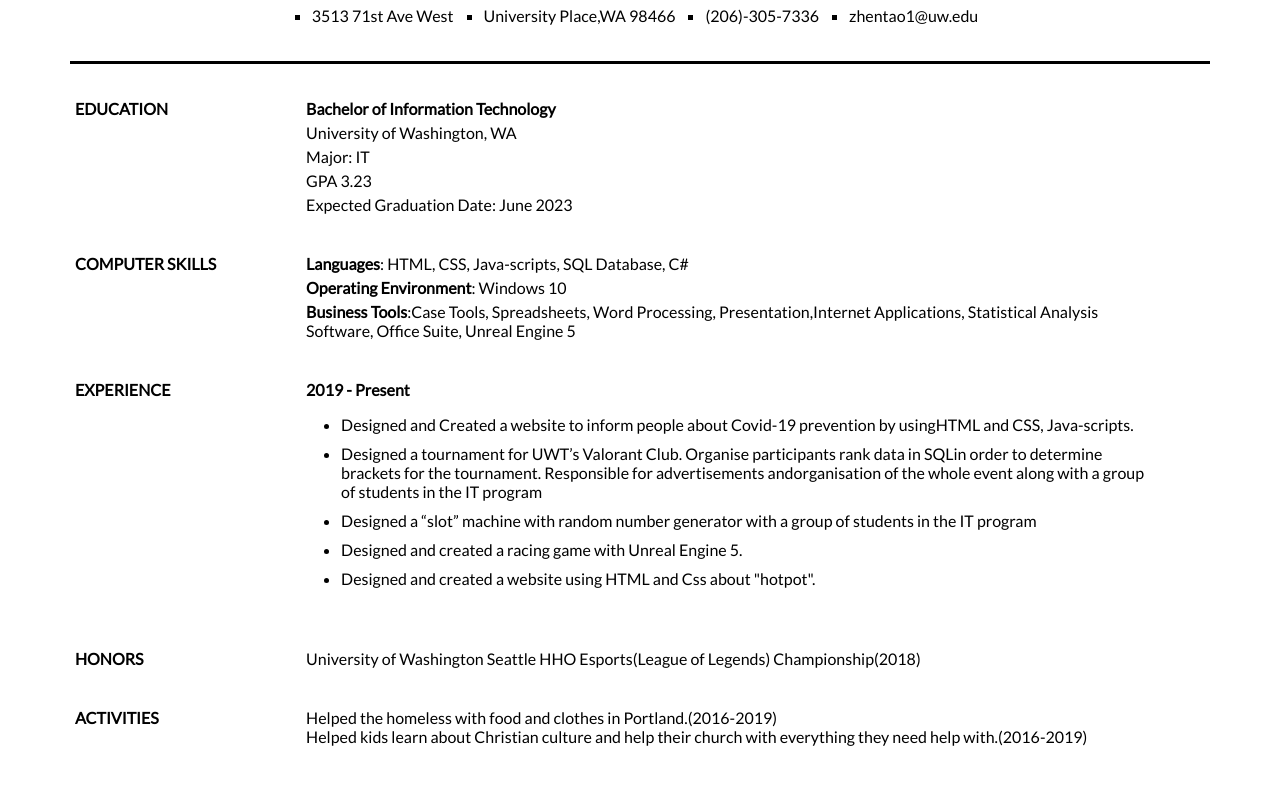
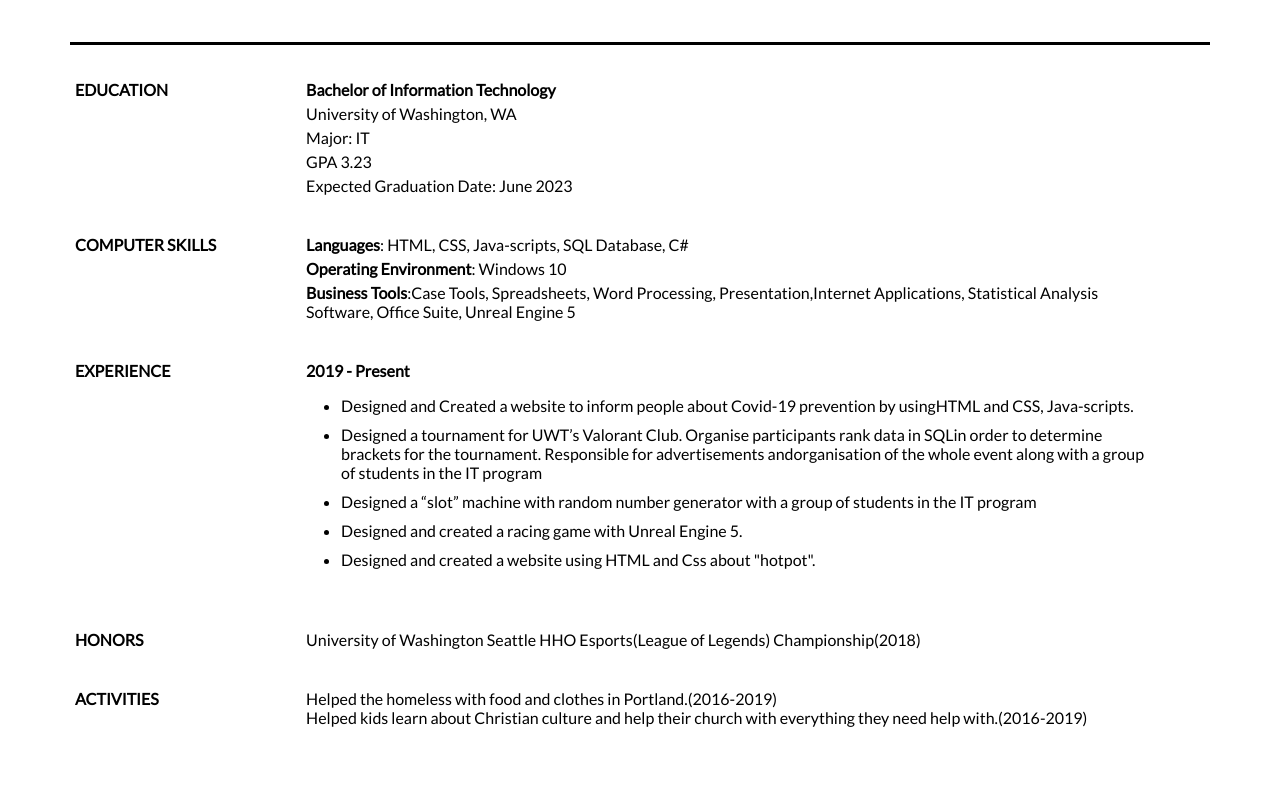
Before and after one commit to a1174730578/Resume_zhentaozheng1, a plain HTML site: page index.html in a window 1280 px wide. Shown: the part 134-943 px from the top of the page. Drawn offline with Linux system fonts and the light colour scheme.

Commit message:
Update index.html

```diff
--- a/index.html
+++ b/index.html
@@ -79,11 +79,8 @@ font-family: 'Lato', sans-serif;
 		</div>
 		<div class="list-data">
 			<ul class="text-center">
-				<li>3513 71st Ave West</li>
-				<li>University Place,WA 98466</li>
-				<li>(206)-305-7336</li>
-				<li>zhentao1@uw.edu</li>
-			</ul>
+
+
 		</div>
 	</div>
 	<div class="data">
```
